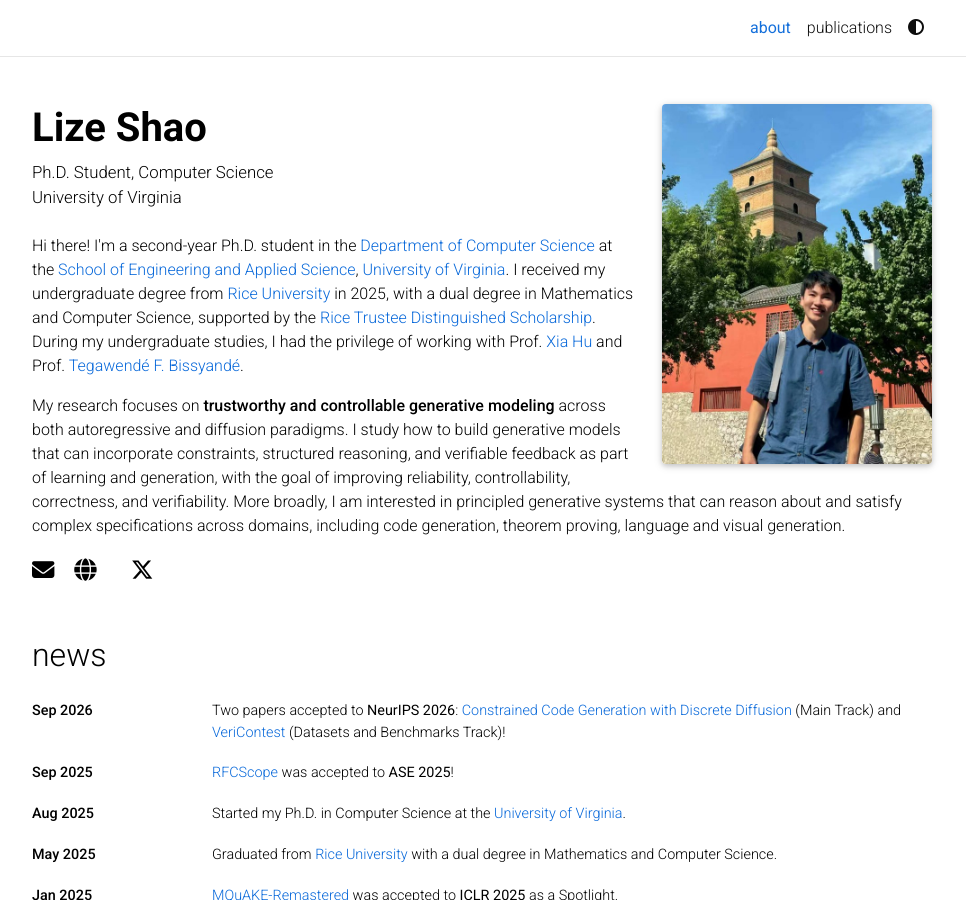
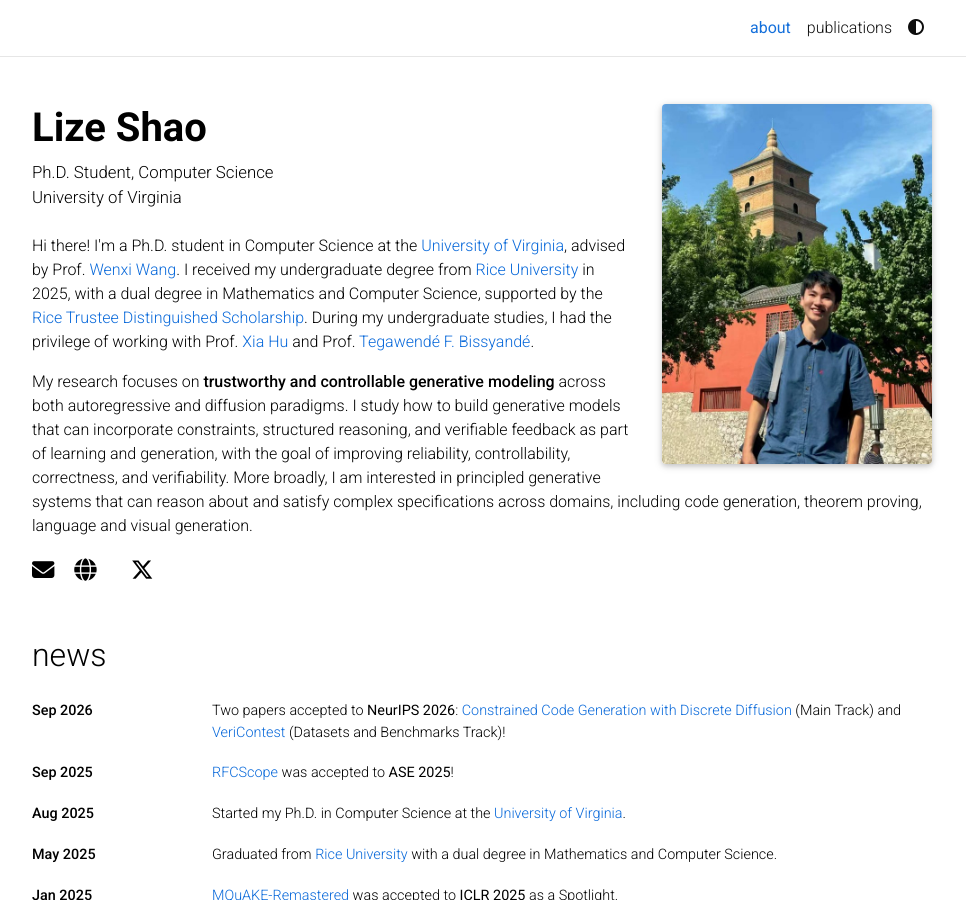
Before and after one commit to slz2003/slz2003.github.io, a Jekyll site: the page built from index.html, in a window 1280 px wide and 900 px high. Shown: the whole window, without its empty margins (158-1124 px from the left). Built offline with Jekyll 4.4.1, drawn with Linux system fonts in a browser that asks for light colours; a style sheet for code colours, icons or effects is not loaded.

Commit message:
Restore intro sentence naming advisor Prof. Wenxi Wang

```diff
--- a/index.html
+++ b/index.html
@@ -16,10 +16,9 @@ layout: default
       </header>
 
       <p>
-        Hi there! I'm a second-year Ph.D. student in the
-        <a href="https://www.cs.virginia.edu/" target="_blank" rel="noopener">Department of Computer Science</a> at the
-        <a href="https://engineering.virginia.edu/" target="_blank" rel="noopener">School of Engineering and Applied Science</a>,
-        <a href="https://www.virginia.edu/" target="_blank" rel="noopener">University of Virginia</a>.
+        Hi there! I'm a Ph.D. student in Computer Science at the
+        <a href="https://www.virginia.edu/" target="_blank" rel="noopener">University of Virginia</a>, advised by
+        Prof. <a href="https://wenxiwang.github.io/" target="_blank" rel="noopener">Wenxi Wang</a>.
         I received my undergraduate degree from <a href="https://www.rice.edu/" target="_blank" rel="noopener">Rice University</a> in 2025,
         with a dual degree in Mathematics and Computer Science, supported by the
         <a href="https://engineering.rice.edu/academics/student-awards-scholarships" target="_blank" rel="noopener">Rice Trustee Distinguished Scholarship</a>.
```
